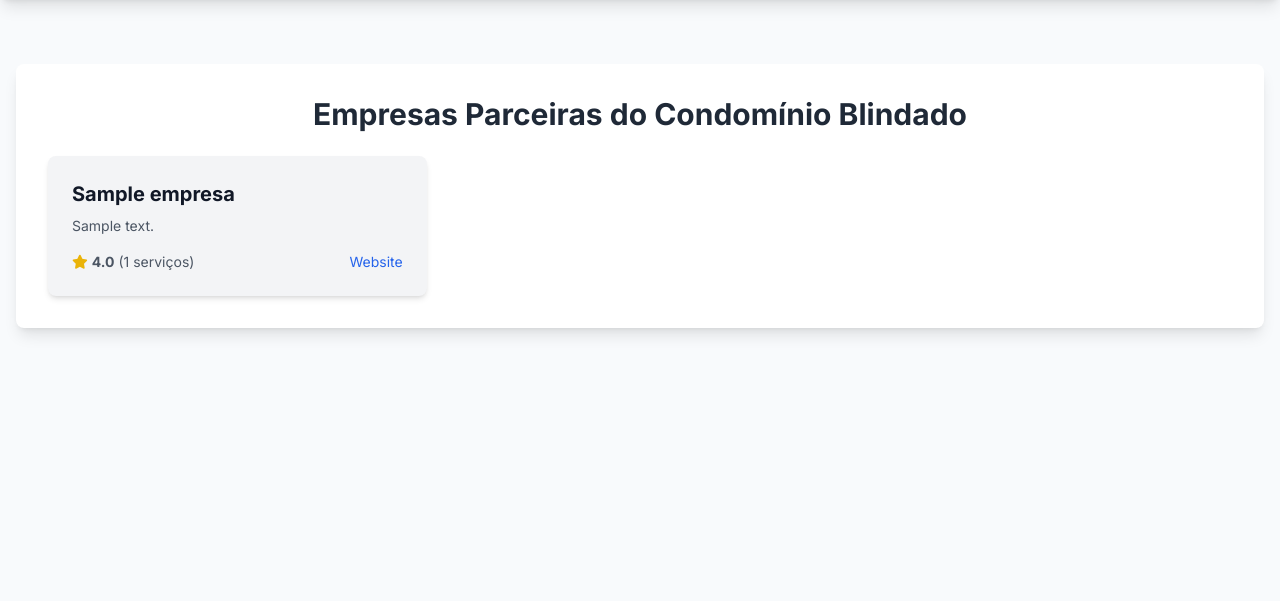
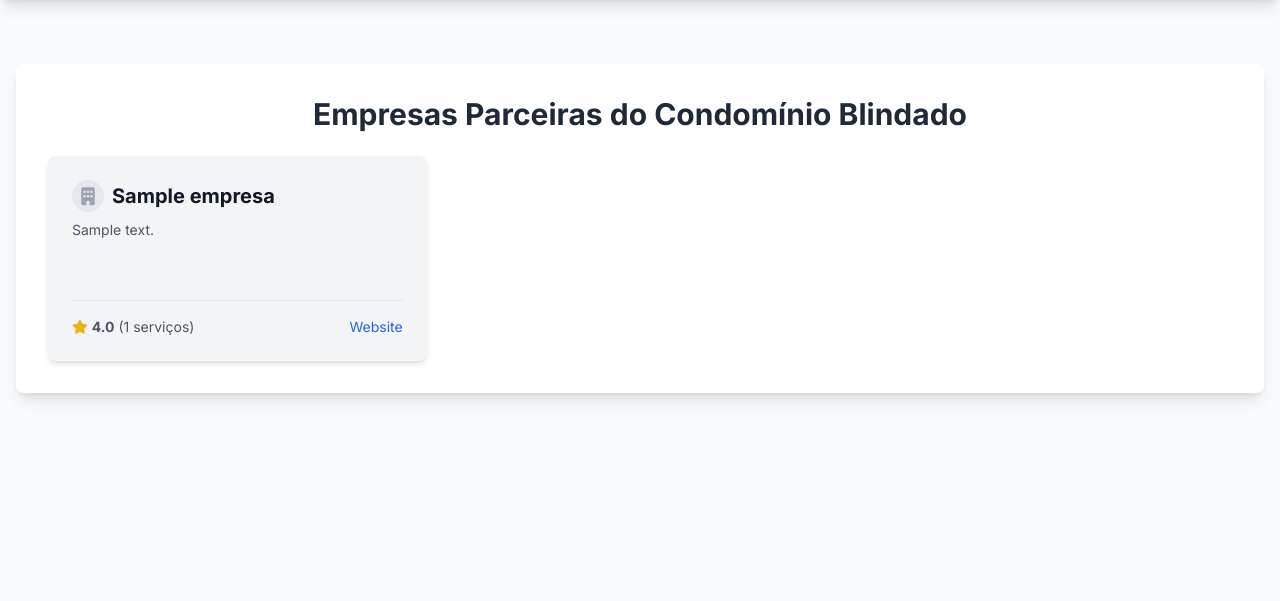
Before and after one commit to Guilherme-d3v/novo-projeto, a Flask app: template templates/empresas_parceiras.html in a window 1280 px wide. Shown: the part 72-673 px from the top of the page. Run offline with Flask 3, Linux system fonts and the light colour scheme; data comes from the database, SQL or seed files in the repository; the template is opened without the code that fills it: most values are stand-ins (such as "Sample title", 1, 10 or a date in 2020); some libraries are stand-ins or nearby versions.

Commit message:
logo pagina de empresas

```diff
--- a/templates/empresas_parceiras.html
+++ b/templates/empresas_parceiras.html
@@ -6,10 +6,19 @@
     {% if empresas %}
         <div class="grid grid-cols-1 sm:grid-cols-2 md:grid-cols-3 gap-4 md:gap-6">
             {% for e in empresas %}
-            <div class="bg-gray-100 p-4 md:p-6 rounded-lg shadow-md hover:shadow-xl transition-shadow duration-300">
-                <h3 class="text-lg md:text-xl font-bold text-gray-900 mb-2">{{ e.nome }}</h3>
-                <p class="text-sm text-gray-600 mb-2 md:mb-4">{{ e.descricao }}</p>
-                <div class="mt-4 flex items-center justify-between text-sm text-gray-600">
+            <div class="bg-gray-100 p-6 rounded-lg shadow-md hover:shadow-xl transition-shadow duration-300">
+                <div class="flex items-center mb-2">
+                    {% if e.logo_filename %}
+                        <img src="{{ url_for('uploaded_file', filename=e.logo_filename) }}" alt="Logo {{ e.nome }}" class="w-8 h-8 object-contain mr-2">
+                    {% else %}
+                        <div class="w-8 h-8 bg-gray-200 rounded-full mr-2 flex items-center justify-center">
+                            <i class="fas fa-building text-lg text-gray-400"></i>
+                        </div>
+                    {% endif %}
+                    <h3 class="text-xl font-bold text-gray-900">{{ e.nome }}</h3>
+                </div>
+                <p class="text-sm text-gray-600 mb-4 line-clamp-3 h-16">{{ e.descricao }}</p>
+                <div class="mt-auto w-full pt-4 border-t border-gray-200 flex items-center justify-between text-sm text-gray-600">
                     <div class="flex items-center">
                         <i class="fas fa-star text-yellow-500 mr-1"></i>
                         <span class="font-bold">{{ '%.1f'|format(e.average_rating) if e.average_rating else 'N/A' }}</span>
```
